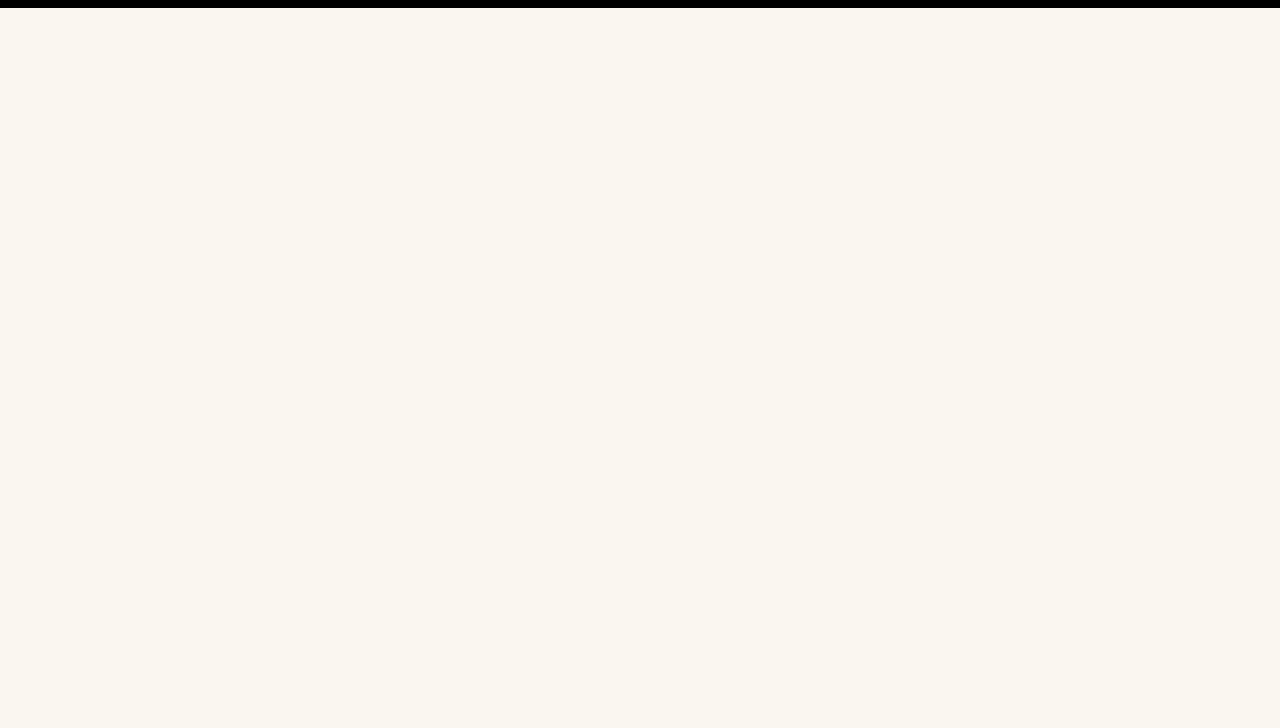
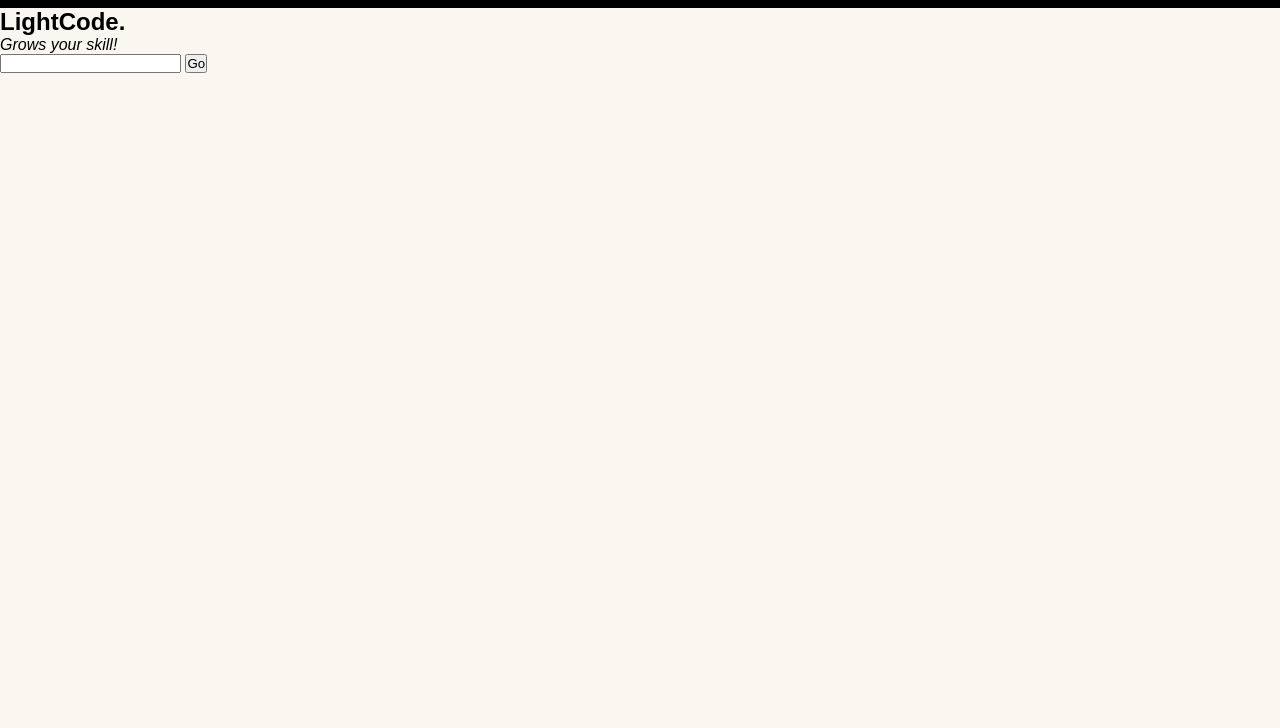
Before and after one commit to Tata-projects/web-dropdown, a plain HTML site: page index.html in a window 1280 px wide. Shown: the part 72-800 px from the top of the page. Drawn offline with Linux system fonts and the light colour scheme.

Commit message:
Update index.html
section content

```diff
--- a/index.html
+++ b/index.html
@@ -38,7 +38,14 @@
     </div>
 
     <section class="hero">
-        &nbsp;
+        <div class="content">
+            <h1> Light<span>Code.</span></h1>
+            <p><i>Grows your skill!</i></p>
+            <form action="">
+                <input type="text" class="search">
+                <button type="submit"> Go </button>
+            </form>
+        </div>
     </section>
 </body>
 </html>
```
